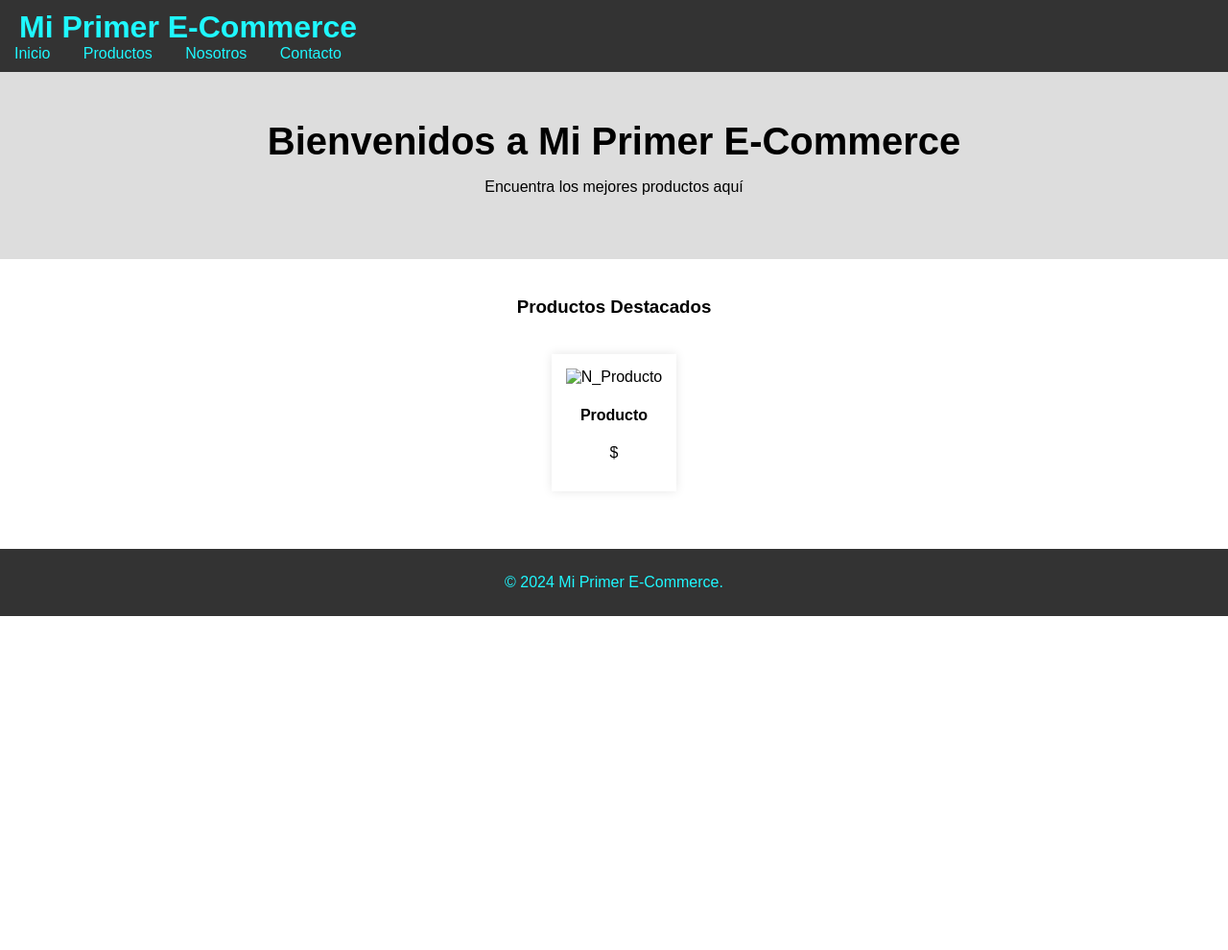
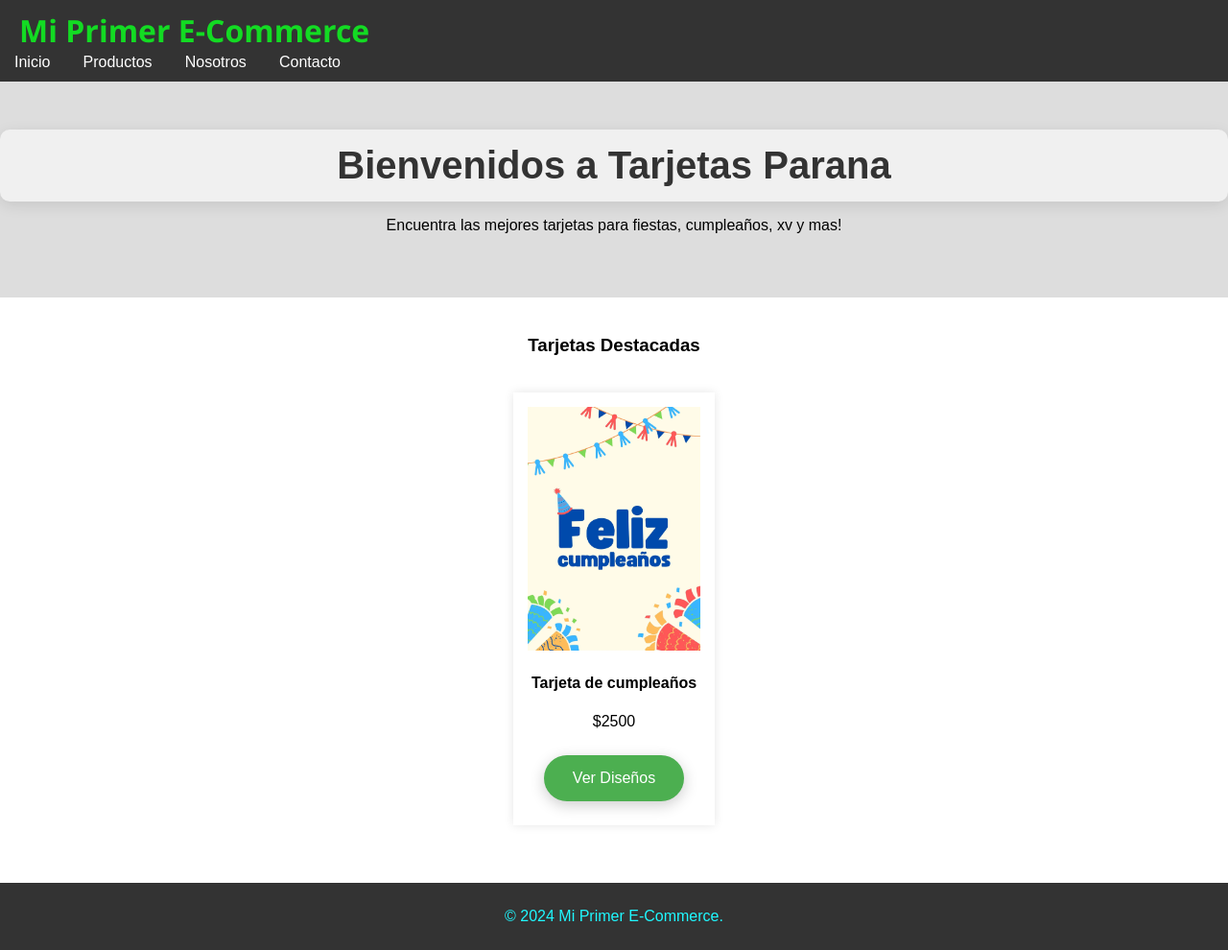
Before and after one commit to froscha/e-commerce_Froschauer_Franco, a plain HTML site: page index.html in a window 1280 px wide. Shown: the whole page at 96% size. Before the commit the page ends 800 px from the top, so only its background shows below. Drawn offline with Linux system fonts and the light colour scheme.

Commit message:
prueba 1

```diff
--- a/css/styles.css
+++ b/css/styles.css
@@ -7,8 +7,9 @@ body {
 
 header {
     background-color: #333;
-    color: #1ff8ff;
+    color: #13db23;
     padding: 10px 0;
+    font-family: 'Segoe UI', Tahoma, Geneva, Verdana, sans-serif;
 }
 
 header .barra h1 {
@@ -28,8 +29,9 @@ header nav ul li {
 }
 
 header nav ul li a {
-    color: #1ff8ff;
+    color: #ffffff;
     text-decoration: none;
+    font-family: fantasy;
 }
 
 .intro {
@@ -72,3 +74,36 @@ footer {
     padding: 10px 0;
     margin-top: 20px;
 }
+h2 {
+    font-family: 'Arial', sans-serif; /* Fuente moderna */
+            color: #363636; /* Color del texto */
+            text-align: center; /* Centrado del texto */
+            margin: 20px 0; /* Márgenes */
+            transition: all 0.3s ease; /* Transición suave */
+}
+button {
+    background-color: #4CAF50; /* Color de fondo */
+    border: none; /* Sin borde */
+    color: white; /* Color del texto */
+    padding: 15px 30px; /* Relleno interno */
+    text-align: center; /* Centrado del texto */
+    text-decoration: none; /* Sin subrayado */
+    display: inline-block; /* Inline-block para botones */
+    font-size: 16px; /* Tamaño del texto */
+    margin: 10px 2px; /* Márgenes */
+    border-radius: 50px; /* Bordes redondeados */
+    transition: all 0.3s ease; /* Transición suave */
+    box-shadow: 0 4px 15px rgba(0, 0, 0, 0.2); /* Sombra del botón */
+    cursor: pointer; /* Cambia el cursor al pasar sobre el botón */
+}
+.titulo-inicio {
+            font-family: 'Arial', sans-serif; /* Fuente moderna */
+            color: #333; /* Color del texto */
+            background-color: #f0f0f0; /* Fondo suave */
+            padding: 15px 30px; /* Relleno interno */
+            text-align: center; /* Centrado del texto */
+            border-radius: 10px; /* Bordes redondeados */
+            box-shadow: 0 4px 15px rgba(0, 0, 0, 0.1); /* Sombra */
+            margin: 20px 0; /* Márgenes */
+            transition: all 0.3s ease; /* Transición suave */
+        }
--- a/index.html
+++ b/index.html
@@ -24,16 +24,19 @@
     </header>
 
     <section class="intro">
-        <h2>Bienvenidos a Mi Primer E-Commerce</h2>
-        <p>Encuentra los mejores productos aquí</p>
+    <h2 class="titulo-inicio">Bienvenidos a Tarjetas Parana</h2>
+
+        <p>Encuentra las mejores tarjetas para fiestas, cumpleaños, xv y mas!</p>
     </section>
 
     <section class="products">
-        <h3>Productos Destacados</h3>
+        <h3>Tarjetas Destacadas</h3>
         <div class="product">
-            <img src=" " alt="N_Producto">
-            <h4>Producto</h4><!--N_Producto//-->
-            <p>$</p> <!--P_Producto//-->
+            <img src="/1135w-VHnoKQSu2JQ.webp" alt="Tarjeta cumpleaños" width="180" height="auto">
+
+            <h4>Tarjeta de cumpleaños</h4><!--N_Producto//-->
+            <p>$2500</p> <!--P_Producto//-->
+            <button>Ver Diseños</button>
         </div>
     </section>
 
```
Also changed, not shown: 1135w-VHnoKQSu2JQ.webp (added).
